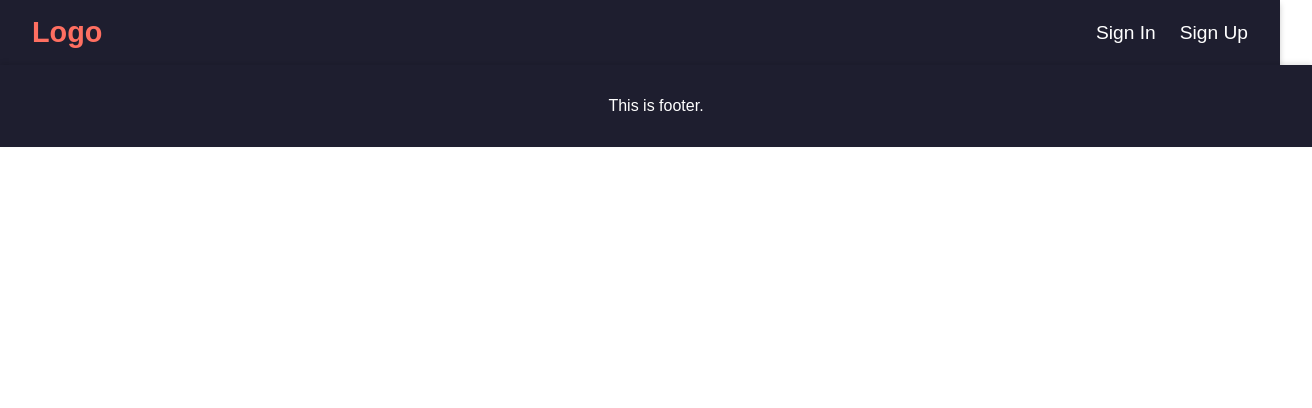
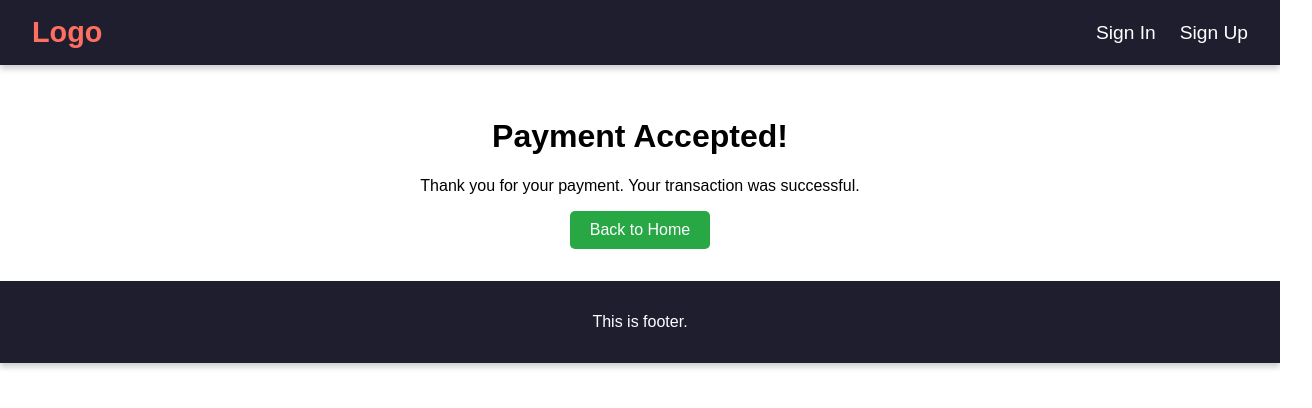
Before and after one commit to amiramiour/ecommerce-frontend, a React (Vite) app: page /payment-success in a window 1280 px wide. Shown: the top 408 px of the page, 1312 px wide, since content can reach past the window. Built offline with nearby package versions, Linux system fonts and the light colour scheme.

Commit message:
add paymentsuccess

```diff
--- a/src/App.jsx
+++ b/src/App.jsx
@@ -9,6 +9,8 @@ import Header from "./components/Header";
 import Footer from "./components/Footer";
 import ProductDetails from "./components/ProductDetails";
 import CartPage from "./screens/CartPage";
+import PaymentSuccess from "./screens/PaymentSuccess";
+
 const App = () => {
   const [user, setUser] = useState(null);
   const [orders, setOrders] = useState([
@@ -40,8 +42,7 @@ const App = () => {
         <Route path="/login" element={<LoginForm onLogin={handleLogin} />} />
         <Route path="/product/:id" element={<ProductDetails />} />
         <Route path="/cart" element={<CartPage />} />
-
-
+        <Route path="/payment-success" element={<PaymentSuccess />} />
       </Routes>
       <Footer />
     </div>
--- a/src/components/ProductDetails.jsx
+++ b/src/components/ProductDetails.jsx
@@ -46,6 +46,8 @@ const ProductDetails = () => {
           <h2>${product.price}</h2>
           <p className="product-description">{product.description}</p>
 
+
+
           <h3>Available Sizes:</h3>
           <div className="product-sizes">
             {product.characteristics.Sizes.map((size) => (
--- /dev/null
+++ b/src/screens/PaymentSuccess.jsx
@@ -0,0 +1,32 @@
+import React from "react";
+import { useNavigate } from "react-router-dom";
+
+const PaymentSuccess = () => {
+  const navigate = useNavigate();
+
+  const handleBackToHome = () => {
+    navigate("/"); // Redirection vers la page d'accueil
+  };
+
+  return (
+    <div style={{ textAlign: "center", padding: "2rem" }}>
+      <h1>Payment Accepted!</h1>
+      <p>Thank you for your payment. Your transaction was successful.</p>
+      <button
+        onClick={handleBackToHome}
+        style={{
+          backgroundColor: "#28a745",
+          color: "#fff",
+          padding: "10px 20px",
+          border: "none",
+          borderRadius: "5px",
+          cursor: "pointer",
+        }}
+      >
+        Back to Home
+      </button>
+    </div>
+  );
+};
+
+export default PaymentSuccess;
--- a/src/styles/CartItem.css
+++ b/src/styles/CartItem.css
@@ -17,6 +17,8 @@
 .cart-item-details {
   flex-grow: 1;
   padding-left: 15px;
+  text-align: center;
+  align-content: center;
 }
 
 .cart-item-details h4 {
@@ -30,7 +32,7 @@
 }
 
 .suppression-button {
-  margin-top: 20px;
+  margin-top: 90px;
   padding: 10px 20px;
   background-color: red;
   color: #fff;
@@ -38,5 +40,5 @@
   border-radius: 4px;
   cursor: pointer;
   height: 35px;
-  width: 100px;
+  width: 110px;
 }
--- a/src/styles/ProductDetails.css
+++ b/src/styles/ProductDetails.css
@@ -55,6 +55,10 @@
   gap: 10px;
 }
 
+.product-characteristics {
+  margin-left: 100px;
+}
+
 .size-button {
   padding: 10px;
   border: 1px solid #ddd;
--- a/src/styles/footer.css
+++ b/src/styles/footer.css
@@ -2,6 +2,7 @@
 body {
   display: flex;
   flex-direction: column;
+  position: relative;
   min-height: 100vh;
   margin: 0;
 }
@@ -12,13 +13,12 @@ body {
 
 /* Footer fixé en bas */
 .footer {
-  text-align: center;
-  padding: 1rem;
   background-color: #1e1e2f;
+  padding: 1rem 2rem;
+  display: flex;
+  justify-content: center;
+  align-items: center;
   color: white;
-  position: relative;
-  bottom: 0;
-  width: 100%;
-  margin-top: auto;
-  box-shadow: 0 -2px 5px rgba(0, 0, 0, 0.1);
+  box-shadow: 0 4px 6px rgba(0, 0, 0, 0.2);
+
 }
```
